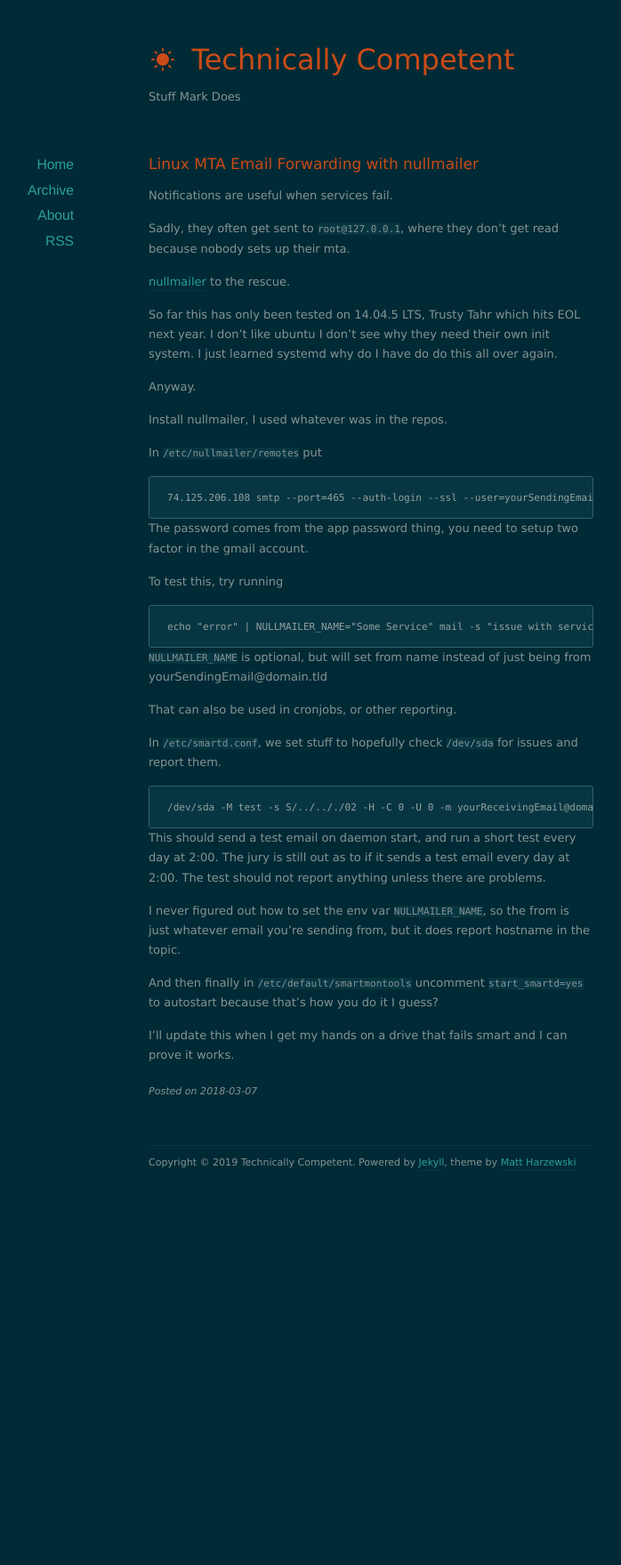
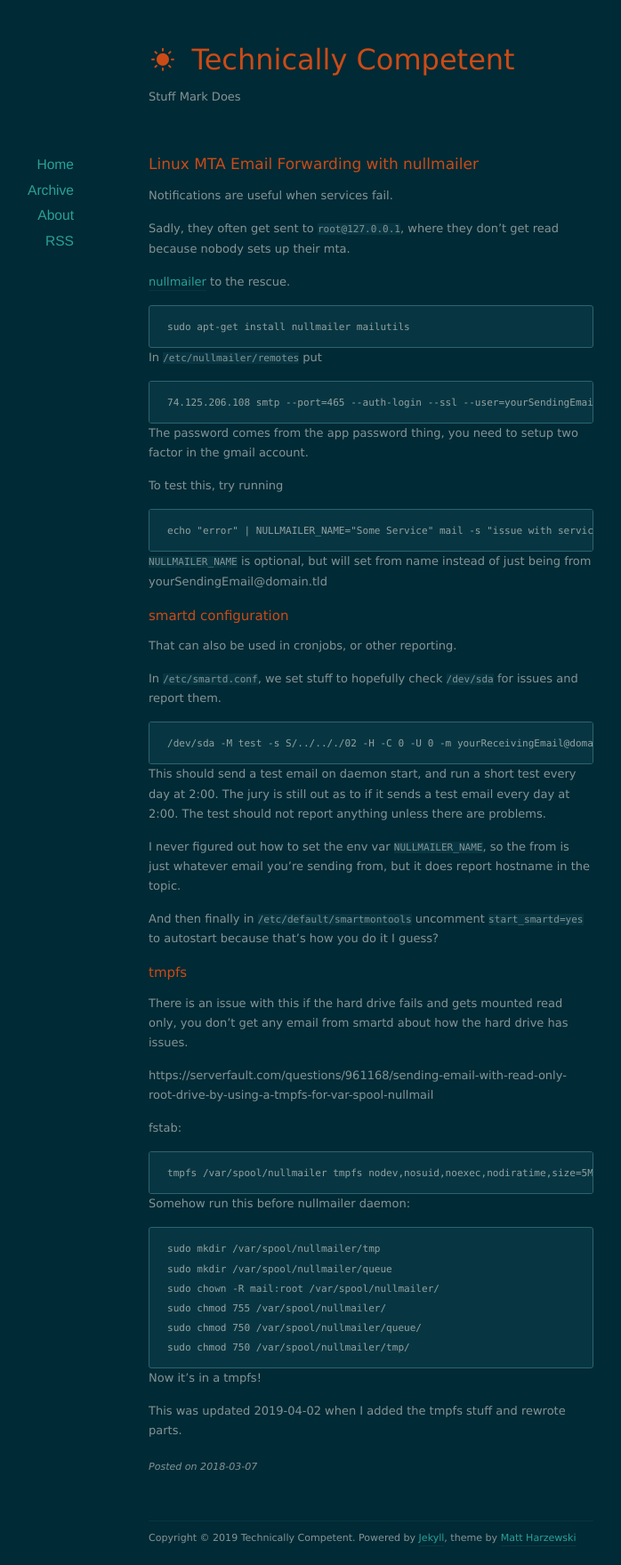
Before and after one commit to mtfurlan/mtfurlan.github.io, a Jekyll site: the page built from _posts/2018-03-07-linux-MTA-forwarding.markdown, in a window 1280 px wide. Shown: the whole page at 89% size, without its empty margins (223-921 px from the left). Built offline with Jekyll 4.4.1, drawn with Linux system fonts in a browser that asks for light colours; nearby versions of some CDN libraries; before the commit the page ends 1337 px from its top, so only the background shows below that.

Commit message:
commit rewritten nullmailer post

````diff
--- a/_posts/2018-03-07-linux-MTA-forwarding.markdown
+++ b/_posts/2018-03-07-linux-MTA-forwarding.markdown
@@ -11,14 +11,10 @@ Sadly, they often get sent to `root@127.0.0.1`, where they don't get read becaus
 [nullmailer](https://untroubled.org/nullmailer/) to the rescue.
 
 <!--excerpt-->
-So far this has only been tested on 14.04.5 LTS, Trusty Tahr which hits EOL next year.
-I don't like ubuntu I don't see why they need their own init system.
-I just learned systemd why do I have do do this all over again.
+```
+sudo apt-get install nullmailer mailutils
+```
 
-Anyway.
-
-
-Install nullmailer, I used whatever was in the repos.
 
 In `/etc/nullmailer/remotes` put
 ```
@@ -33,6 +29,8 @@ echo "error" | NULLMAILER_NAME="Some Service" mail -s "issue with service" "your
 ```
 `NULLMAILER_NAME` is optional, but will set from name instead of just being from yourSendingEmail@domain.tld
 
+
+## smartd configuration
 That can also be used in cronjobs, or other reporting.
 
 In `/etc/smartd.conf`, we set stuff to hopefully check `/dev/sda` for issues and report them.
@@ -47,4 +45,27 @@ I never figured out how to set the env var `NULLMAILER_NAME`, so the from is jus
 
 And then finally in `/etc/default/smartmontools` uncomment `start_smartd=yes` to autostart because that's how you do it I guess?
 
-I'll update this when I get my hands on a drive that fails smart and I can prove it works.
+## tmpfs
+
+There is an issue with this if the hard drive fails and gets mounted read only, you don't get any email from smartd about how the hard drive has issues.
+
+https://serverfault.com/questions/961168/sending-email-with-read-only-root-drive-by-using-a-tmpfs-for-var-spool-nullmail
+
+fstab:
+```
+tmpfs /var/spool/nullmailer tmpfs nodev,nosuid,noexec,nodiratime,size=5M   0 0
+```
+Somehow run this before nullmailer daemon:
+```
+sudo mkdir /var/spool/nullmailer/tmp
+sudo mkdir /var/spool/nullmailer/queue
+sudo chown -R mail:root /var/spool/nullmailer/
+sudo chmod 755 /var/spool/nullmailer/
+sudo chmod 750 /var/spool/nullmailer/queue/
+sudo chmod 750 /var/spool/nullmailer/tmp/
+```
+
+Now it's in a tmpfs!
+
+
+This was updated 2019-04-02 when I added the tmpfs stuff and rewrote parts.
````
